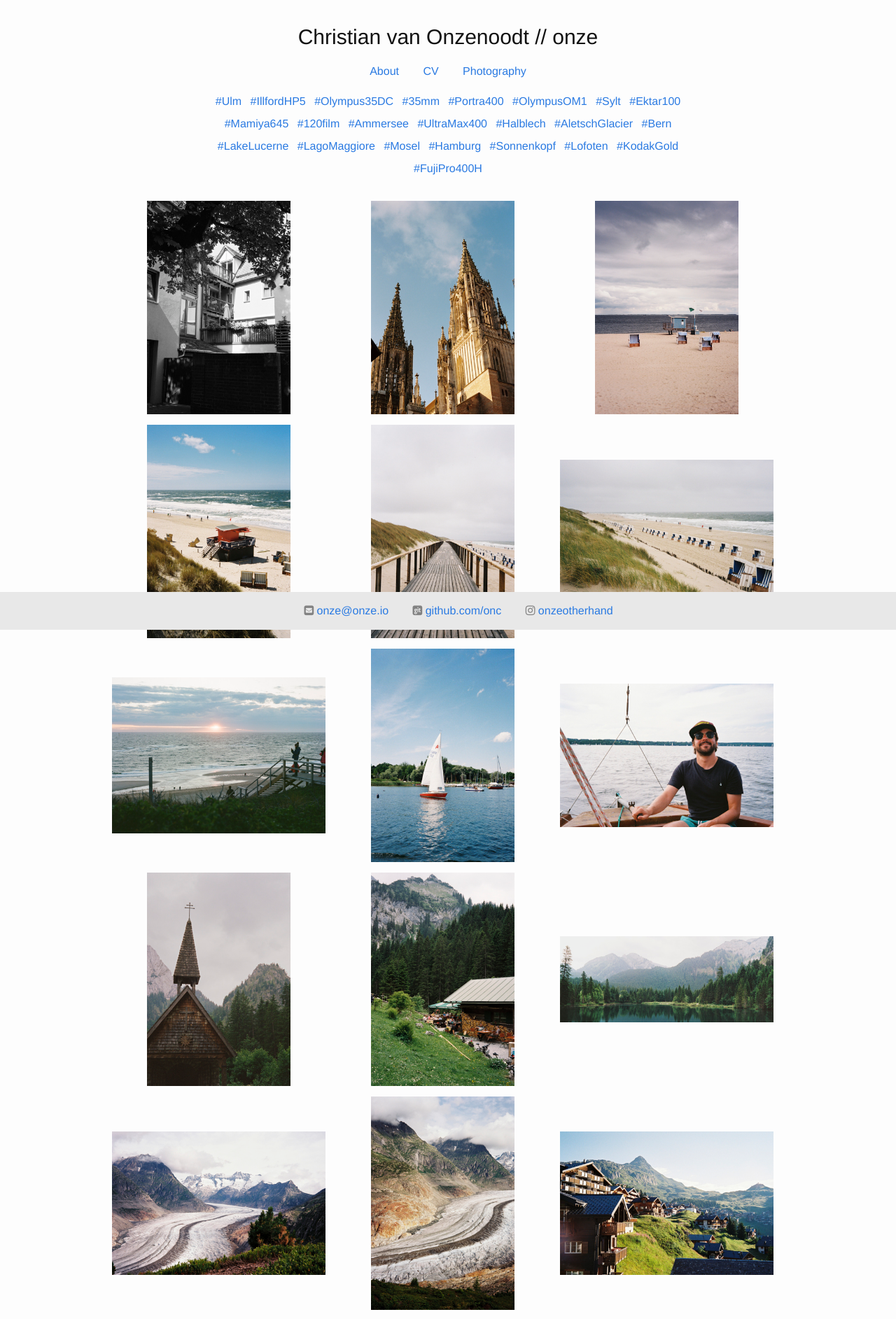
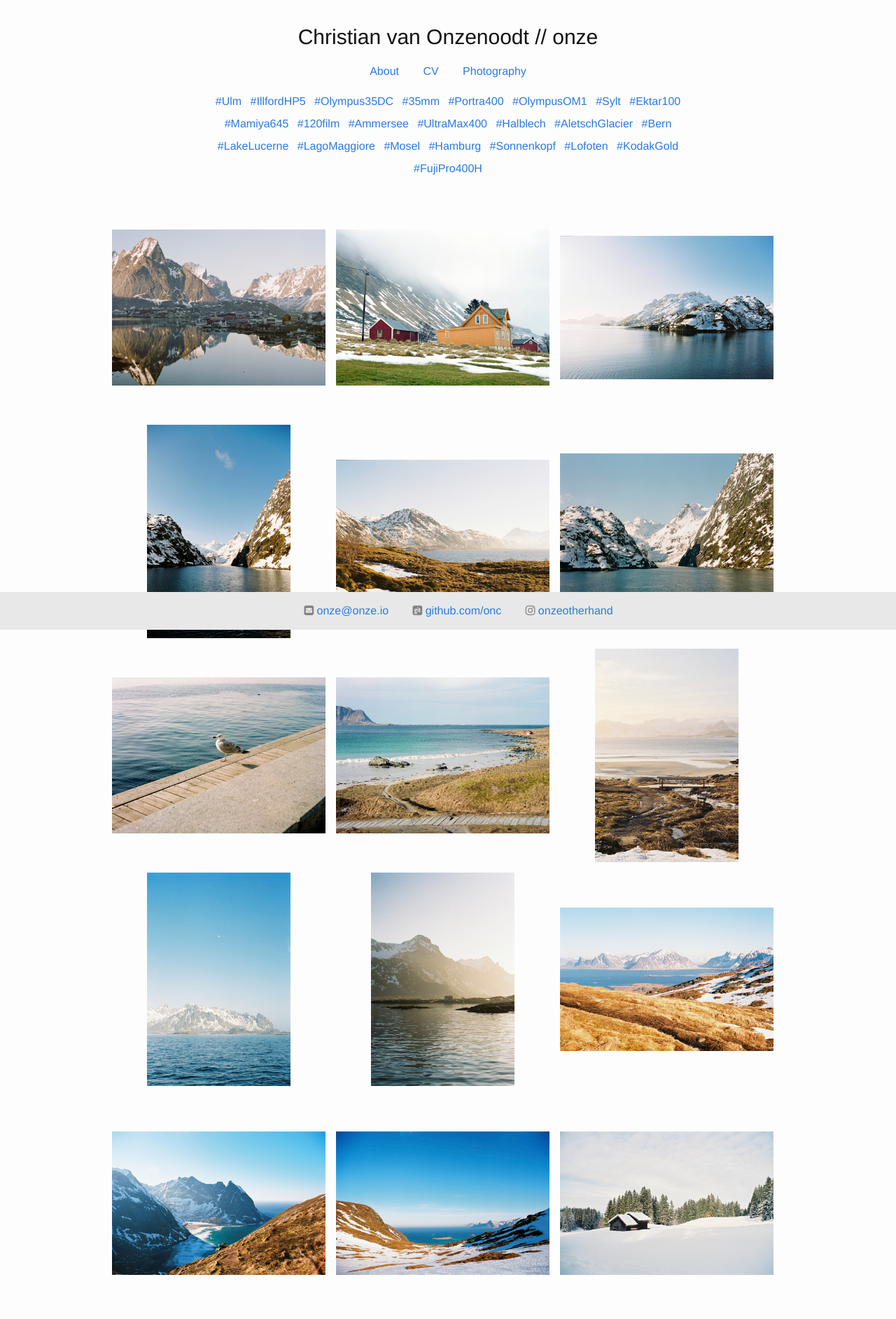
Before and after one commit to onc/onze.io, a Jekyll site: the page built from photography.html, in a window 1280 px wide. Shown: the top 1885 px of the page at 70% size. Built offline with Jekyll 4.4.1, drawn with Linux system fonts in a browser that asks for light colours.

Commit message:
Reverse photo sorting order

```diff
--- a/photography.html
+++ b/photography.html
@@ -10,8 +10,8 @@
     {% for photo in site.data.photos %}
       {% assign tags = tags | concat: photo.tags %}
     {% endfor %}
+
     {% assign tags = tags | uniq %}
-
     {% for tag in tags %}
       <span class="tag" data-uid="{{ tag }}">#{{ tag }}</span>
     {% endfor %}
@@ -19,7 +19,8 @@
 </div>
 
 <div id="gallery">
-  {% for photo in site.data.photos %}
+  {% assign photos = site.data.photos | sort: 'date' | reverse %}
+  {% for photo in photos %}
     {% assign index = forloop.index %}
     <div
       class="photo"
```
Lines whose indentation alone changed are shown as unchanged.
